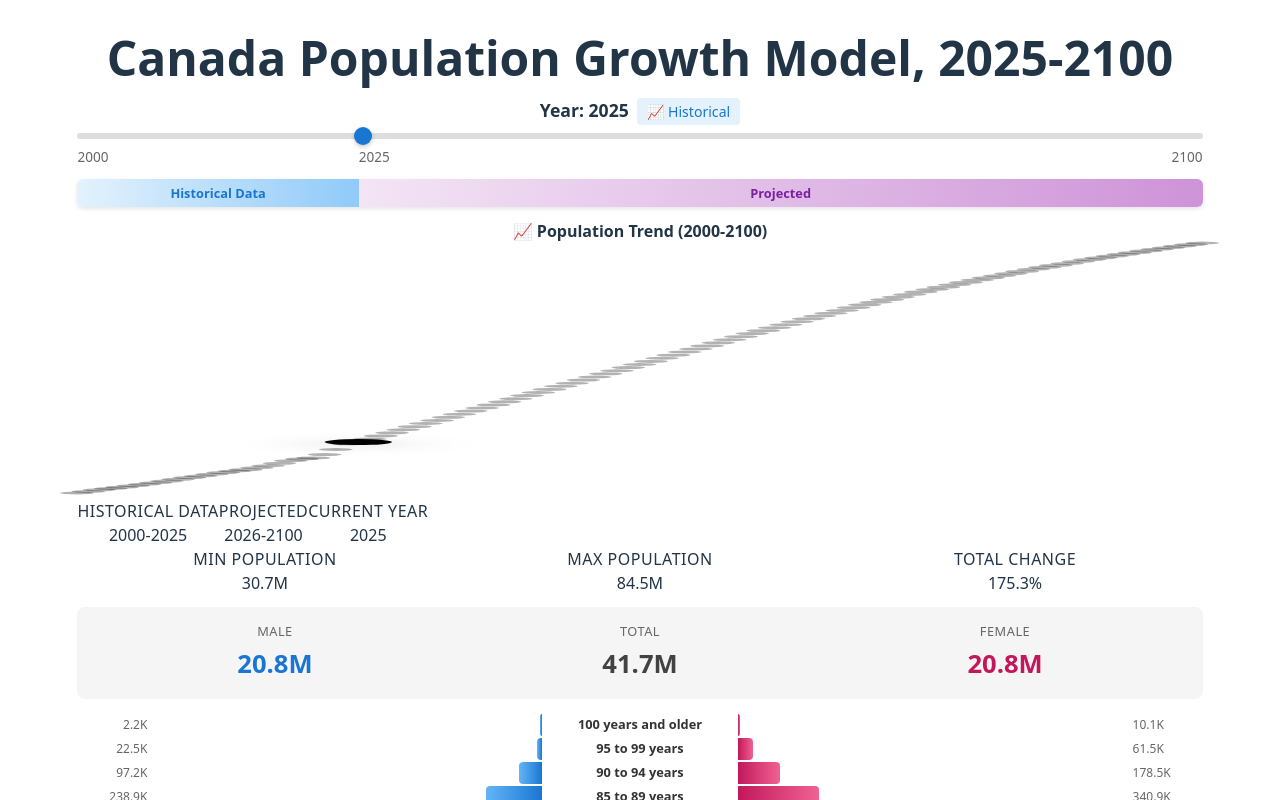
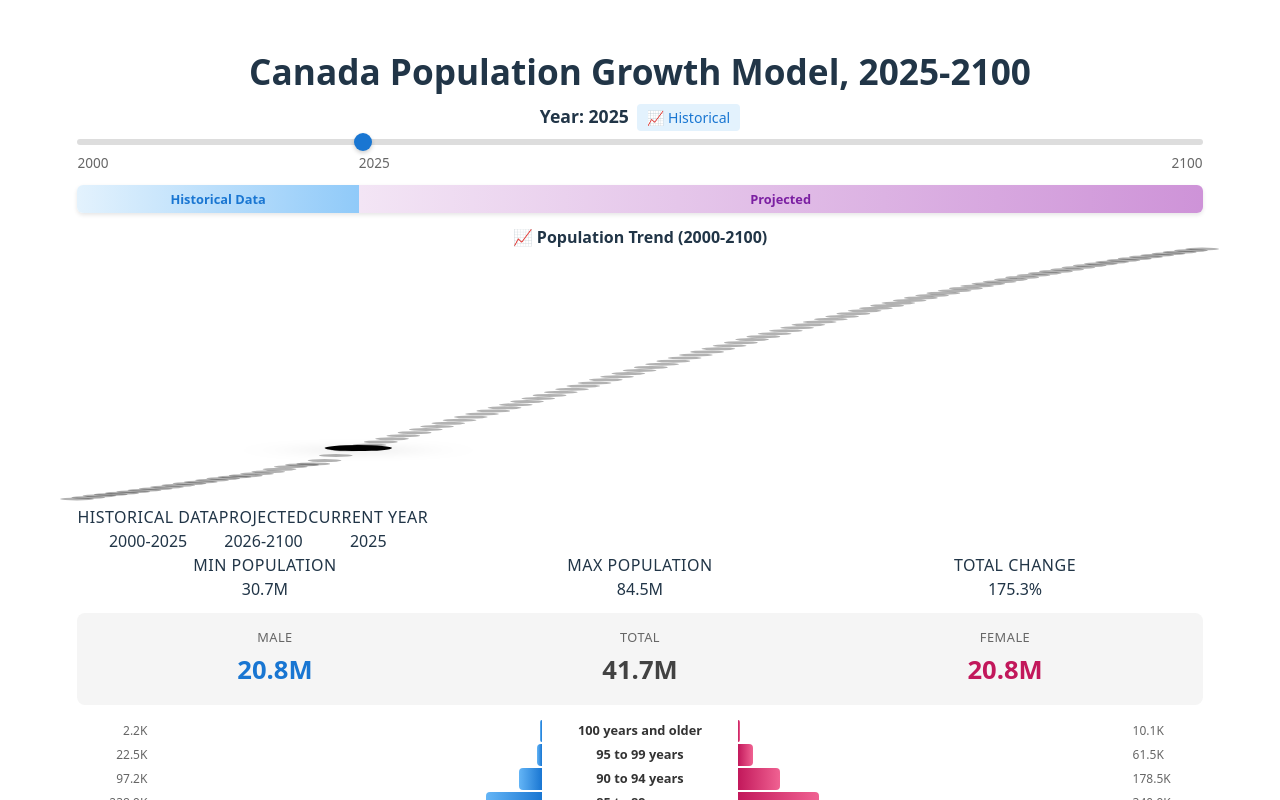
Before and after one commit to thewondrfulwizrd/WA1, a React (Vite) app: page / in a window 1280 px wide. Shown: the top 800 px of the page. Built offline with nearby package versions, Linux system fonts and the light colour scheme.

Commit message:
Add h1 heading styling

```diff
--- a/src/components/PopulationPyramid.css
+++ b/src/components/PopulationPyramid.css
@@ -3,6 +3,13 @@
   width: 95%;
   margin: 0 auto;
   padding: 0px 15px 15px;
+}
+
+.population-pyramid h1 {
+  margin: 20px 0 12px 0;
+  font-size: 2.2em;
+  font-weight: 600;
+  color: var(--color-text);
 }
 
 .population-pyramid h2 {
```
